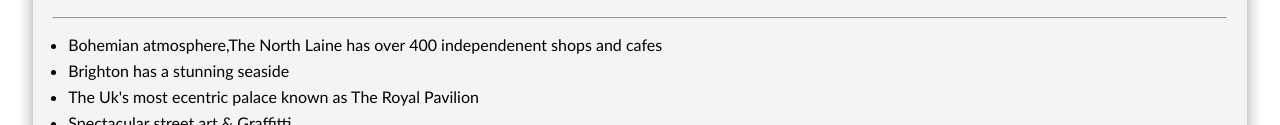
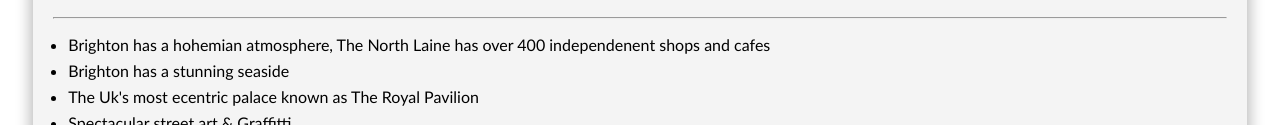
Before and after one commit to Izzo2le/brightoneventsannually, a plain HTML site: page index.html in a window 1280 px wide. Shown: the part 313-438 px from the top of the page. Drawn offline with nearby package versions, Linux system fonts and the light colour scheme; some packages are replaced by stand-ins of ours; a script that the page names is missing.

Commit message:
edited text

```diff
--- a/index.html
+++ b/index.html
@@ -44,7 +44,7 @@
 
 <section>
 <ul>
-    <li>Bohemian atmosphere,The North Laine has over 400 independenent shops and cafes </li>
+    <li>Brighton has a hohemian atmosphere, The North Laine has over 400 independenent shops and cafes </li>
   <li>Brighton has a stunning seaside </li>
 <li>The Uk's most ecentric palace known as The Royal Pavilion </li>
 <li>Spectacular street art & Graffitti </li>
```
